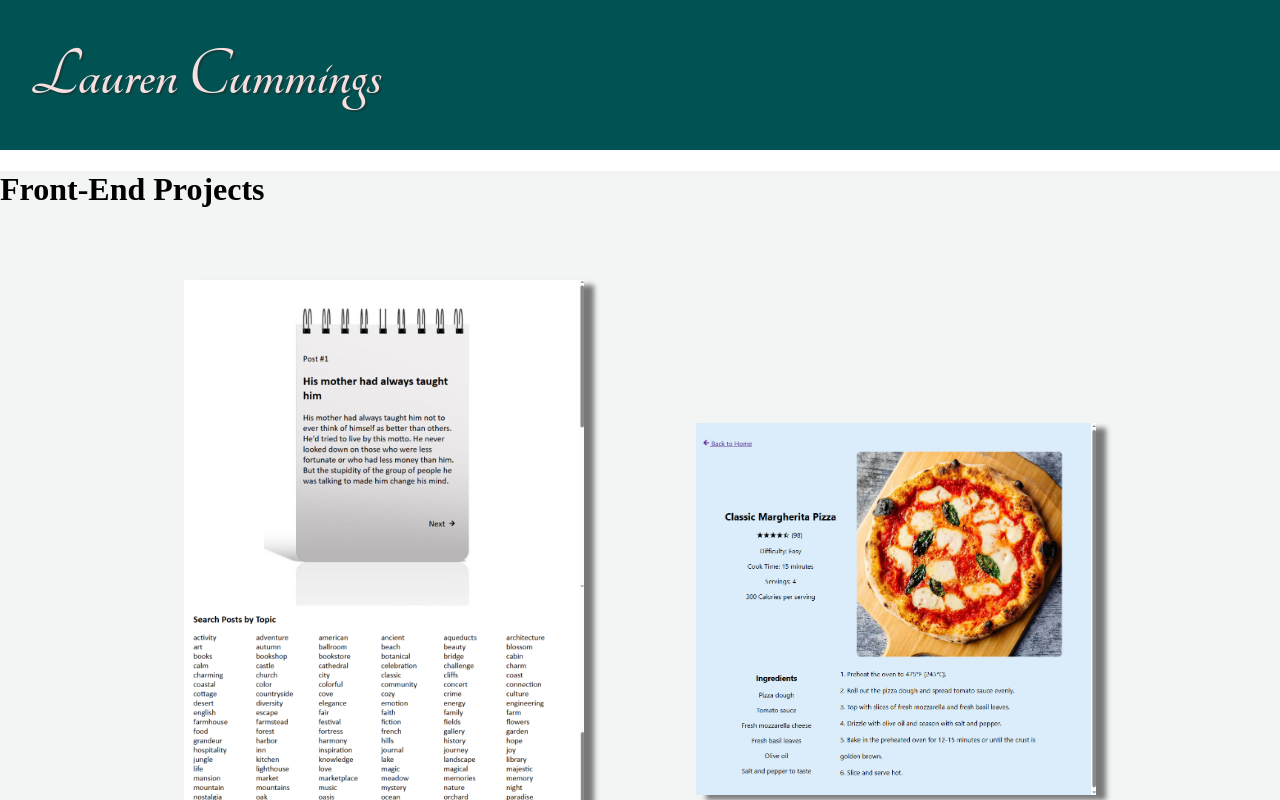
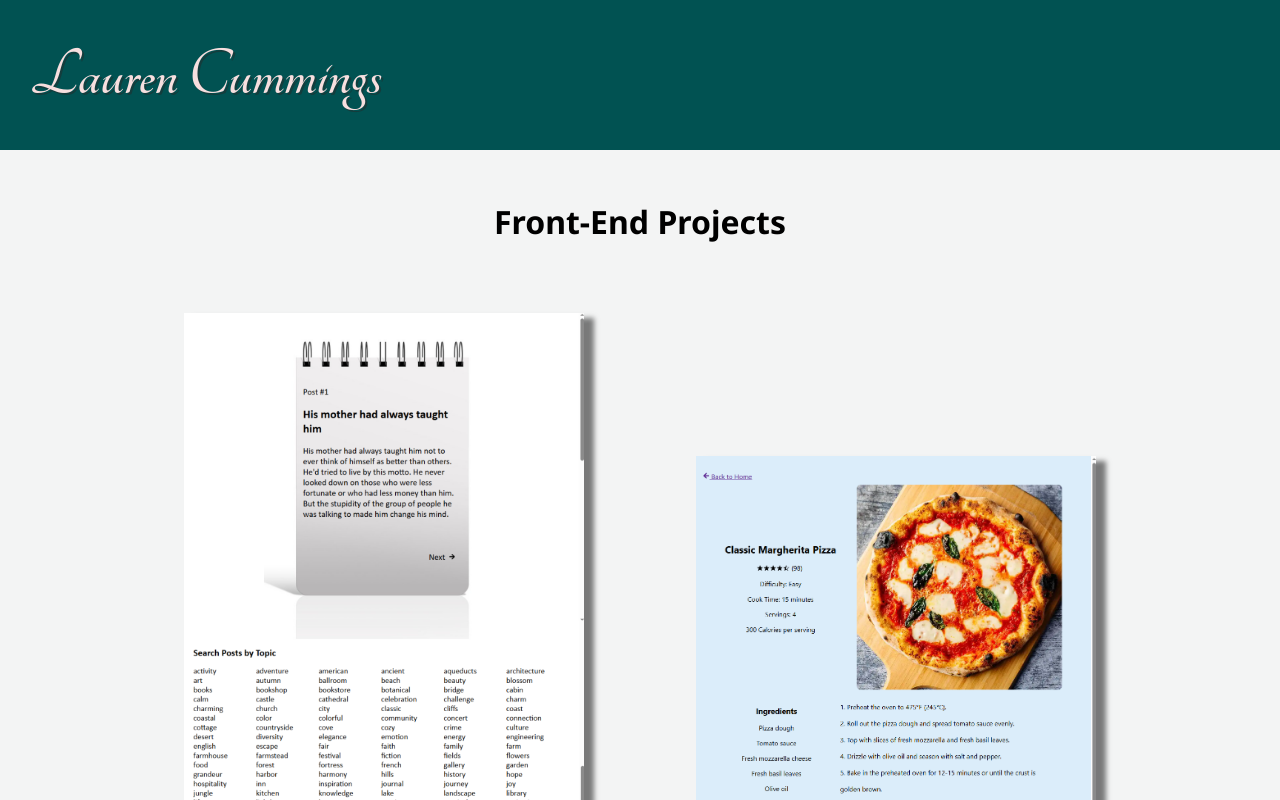
Before and after one commit to LaurenCummings/portfolio-project, a React (Vite) app: page / in a window 1280 px wide. Shown: the top 800 px of the page. Built offline with nearby package versions, Linux system fonts and the light colour scheme.

Commit message:
added font for projects header

```diff
--- a/index.html
+++ b/index.html
@@ -1,11 +1,18 @@
-<!doctype html>
+<!DOCTYPE html>
 <html lang="en">
   <head>
     <meta charset="UTF-8" />
     <link rel="icon" type="image/png" href="/favicon.png" />
-    <link rel="preconnect" href="https://fonts.googleapis.com">
-    <link rel="preconnect" href="https://fonts.gstatic.com" crossorigin>
-    <link href="https://fonts.googleapis.com/css2?family=Tangerine:wght@400;700&display=swap" rel="stylesheet">
+    <link rel="preconnect" href="https://fonts.googleapis.com" />
+    <link rel="preconnect" href="https://fonts.gstatic.com" crossorigin />
+    <link
+      href="https://fonts.googleapis.com/css2?family=Tangerine:wght@400;700&display=swap"
+      rel="stylesheet"
+    />
+    <link
+      href="https://fonts.googleapis.com/css2?family=Noto+Sans:ital,wght@0,100..900;1,100..900&display=swap"
+      rel="stylesheet"
+    />
     <meta name="viewport" content="width=device-width, initial-scale=1.0" />
     <title>Lauren Cummings</title>
   </head>
--- a/src/css/Home.css
+++ b/src/css/Home.css
@@ -1,6 +1,13 @@
 .home {
   background-color: rgba(231, 233, 233, 0.5);
   min-height: calc(100vh - 100px);
+}
+
+.home h1 {
+  margin: 0;
+  padding: 50px 0px 20px 0px;
+  text-align: center;
+  font-family: "Noto Sans", serif;
 }
 
 .selected-projects {
```
